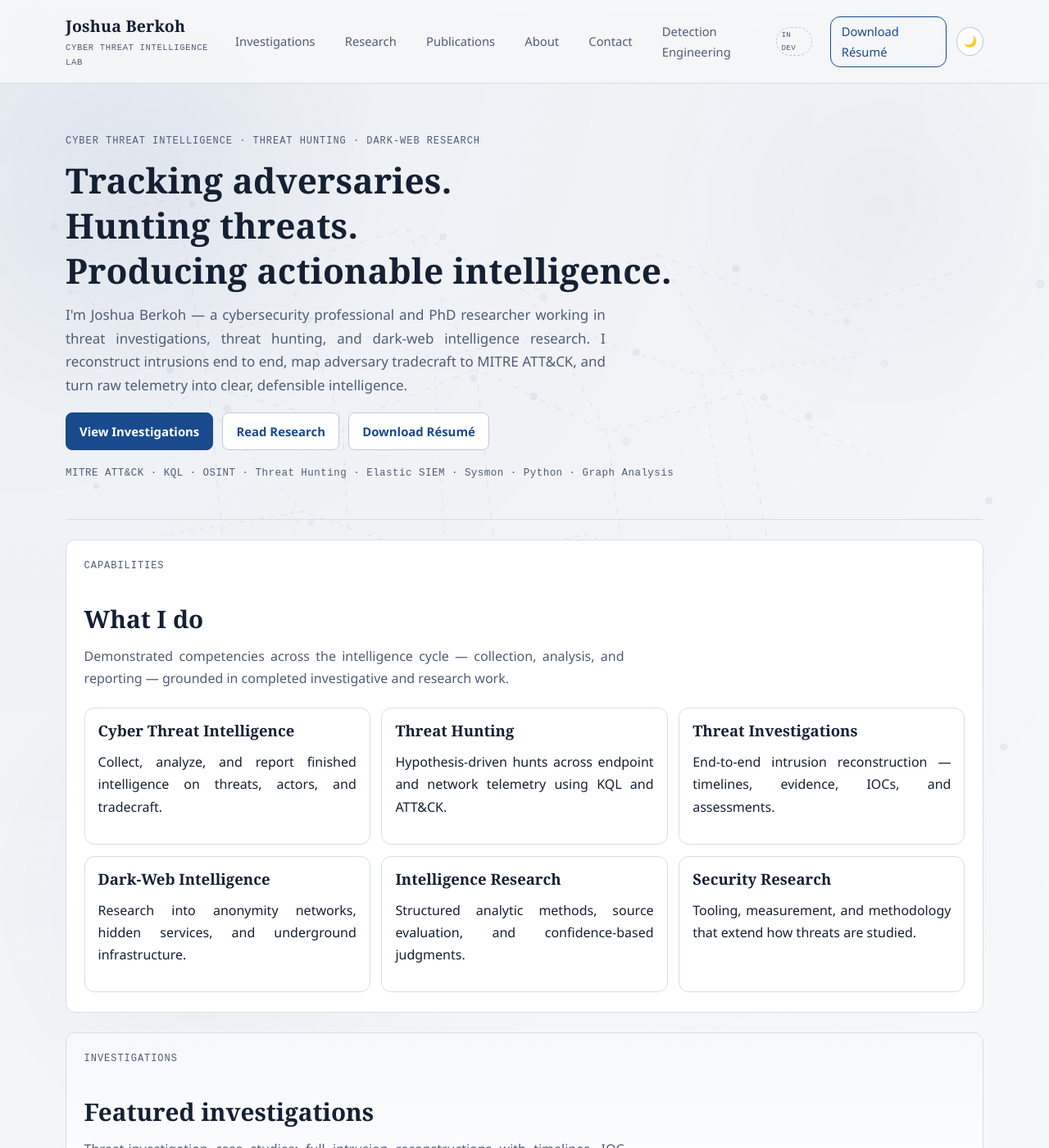
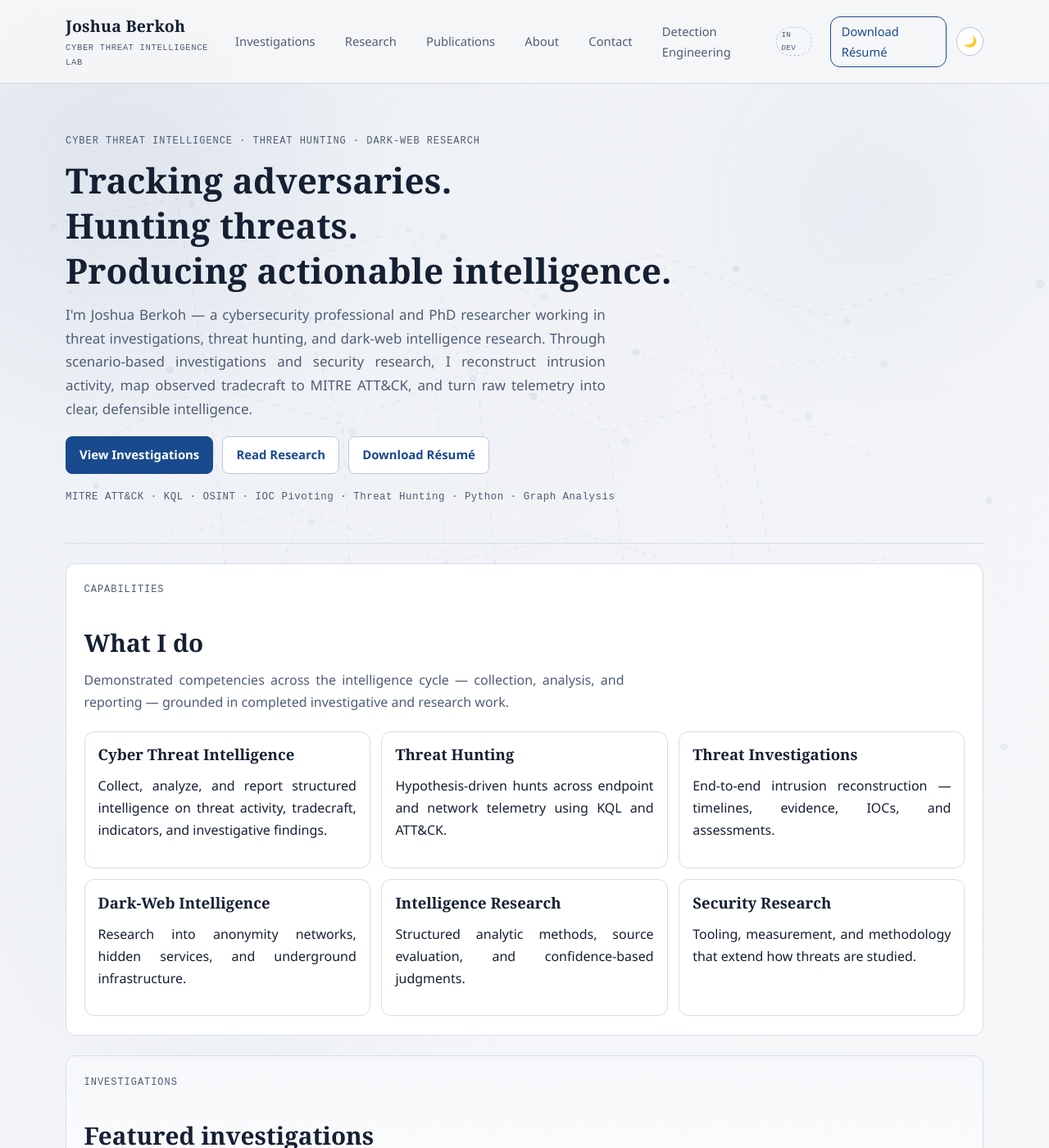
Before and after one commit to joshberk/joshberk.github.io, a Jekyll site: the page built from index.md, in a window 1280 px wide and 1400 px high. Shown: the whole window at 82% size. Built offline with Jekyll 4.4.1, drawn with Linux system fonts in a browser that asks for light colours.

Commit message:
copy: soften homepage + contact wording for defensibility
- CTI capability card: 'finished intelligence on threats, actors, and tradecraft'
  -> 'structured intelligence on threat activity, tradecraft, indicators, and
  investigative findings' (avoid implying formal actor attribution)
- hero: tie reconstruction to scenario-based investigations; 'observed tradecraft'
- tool strip: drop Elastic SIEM/Sysmon, add IOC Pivoting
- contact: label Detection Engineering as 'In Development'

Co-Authored-By: Claude Opus 4.8 <noreply@anthropic.com>

```diff
--- a/index.md
+++ b/index.md
@@ -6,13 +6,13 @@ layout: default
   <div class="hero-copy">
     <p class="eyebrow">Cyber Threat Intelligence · Threat Hunting · Dark-Web Research</p>
     <h1>Tracking adversaries.<br>Hunting threats.<br>Producing actionable intelligence.</h1>
-    <p class="hero-description">I'm Joshua Berkoh — a cybersecurity professional and PhD researcher working in threat investigations, threat hunting, and dark-web intelligence research. I reconstruct intrusions end to end, map adversary tradecraft to MITRE ATT&amp;CK, and turn raw telemetry into clear, defensible intelligence.</p>
+    <p class="hero-description">I'm Joshua Berkoh — a cybersecurity professional and PhD researcher working in threat investigations, threat hunting, and dark-web intelligence research. Through scenario-based investigations and security research, I reconstruct intrusion activity, map observed tradecraft to MITRE ATT&amp;CK, and turn raw telemetry into clear, defensible intelligence.</p>
     <div class="hero-buttons">
       <a href="{{ '/investigations/' | relative_url }}" class="btn btn-primary">View Investigations</a>
       <a href="{{ '/research/' | relative_url }}" class="btn btn-outline">Read Research</a>
       <a href="{{ '/resume/' | relative_url }}" class="btn btn-outline">Download Résumé</a>
     </div>
-    <p class="hero-stack">MITRE ATT&amp;CK · KQL · OSINT · Threat Hunting · Elastic SIEM · Sysmon · Python · Graph Analysis</p>
+    <p class="hero-stack">MITRE ATT&amp;CK · KQL · OSINT · IOC Pivoting · Threat Hunting · Python · Graph Analysis</p>
   </div>
 </section>
 
@@ -23,7 +23,7 @@ layout: default
     <p class="section-intro">Demonstrated competencies across the intelligence cycle — collection, analysis, and reporting — grounded in completed investigative and research work.</p>
   </div>
   <div class="home-summary">
-    <article class="summary-card"><h3>Cyber Threat Intelligence</h3><p>Collect, analyze, and report finished intelligence on threats, actors, and tradecraft.</p></article>
+    <article class="summary-card"><h3>Cyber Threat Intelligence</h3><p>Collect, analyze, and report structured intelligence on threat activity, tradecraft, indicators, and investigative findings.</p></article>
     <article class="summary-card"><h3>Threat Hunting</h3><p>Hypothesis-driven hunts across endpoint and network telemetry using KQL and ATT&amp;CK.</p></article>
     <article class="summary-card"><h3>Threat Investigations</h3><p>End-to-end intrusion reconstruction — timelines, evidence, IOCs, and assessments.</p></article>
     <article class="summary-card"><h3>Dark-Web Intelligence</h3><p>Research into anonymity networks, hidden services, and underground infrastructure.</p></article>
```
Also changed, not shown: contact.md (+1 -1 lines).
